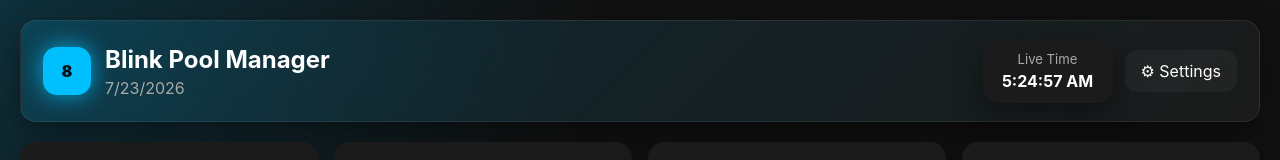
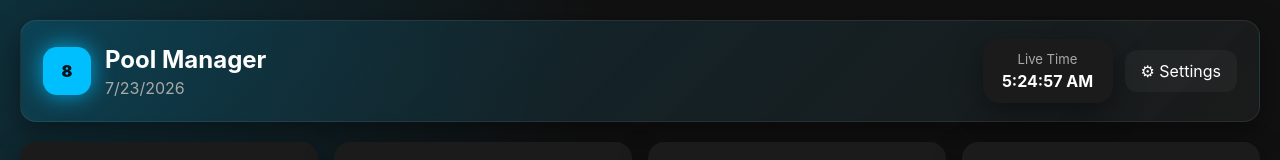
Before and after one commit to Ninthfyre/billingsys, a plain HTML site: page index.html in a window 1280 px wide. Shown: the top 160 px of the page. Drawn offline with Linux system fonts and the light colour scheme.

Commit message:
Update index.html

```diff
--- a/index.html
+++ b/index.html
@@ -12,7 +12,7 @@
       <div class="brand-wrap">
         <div class="logo">8</div>
         <div>
-          <h1>Blink Pool Manager</h1>
+          <h1>Pool Manager</h1>
           <p id="currentDate">--</p>
         </div>
       </div>
```
